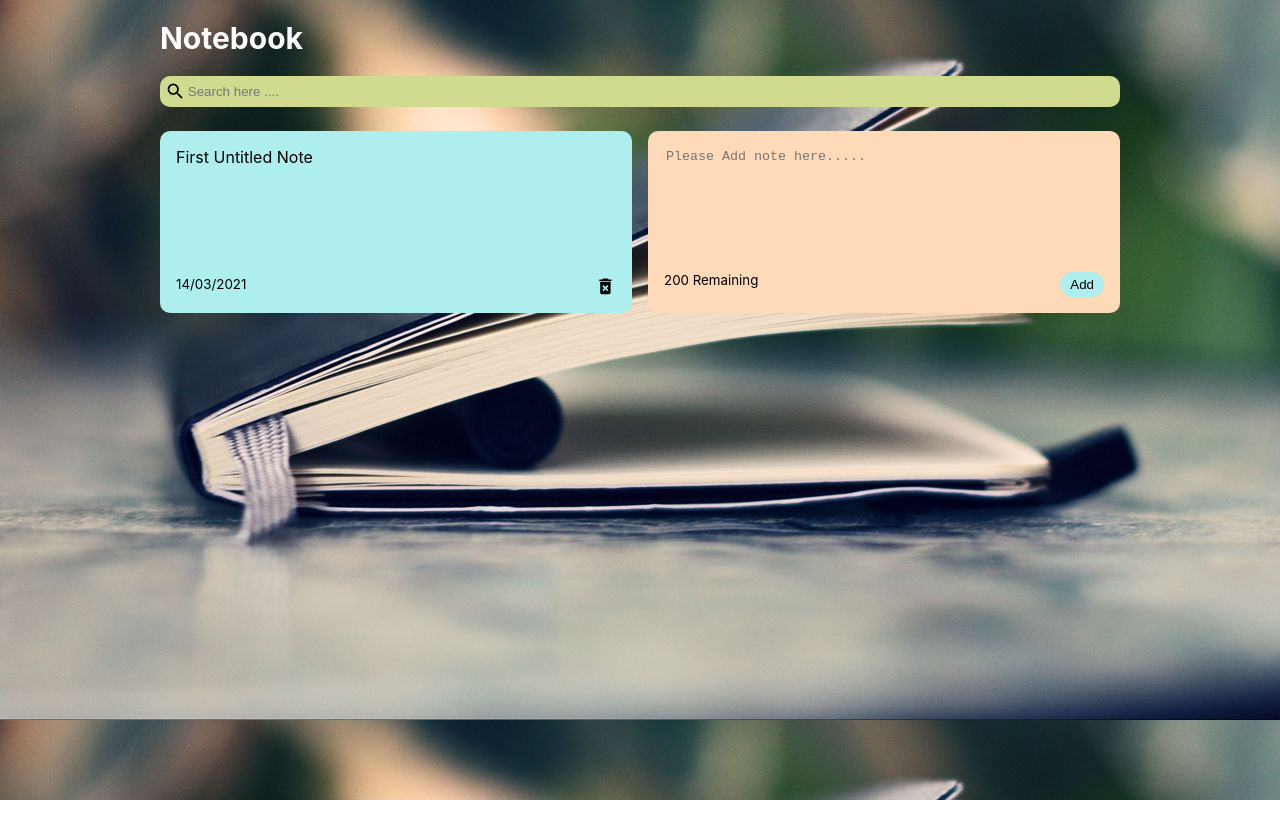
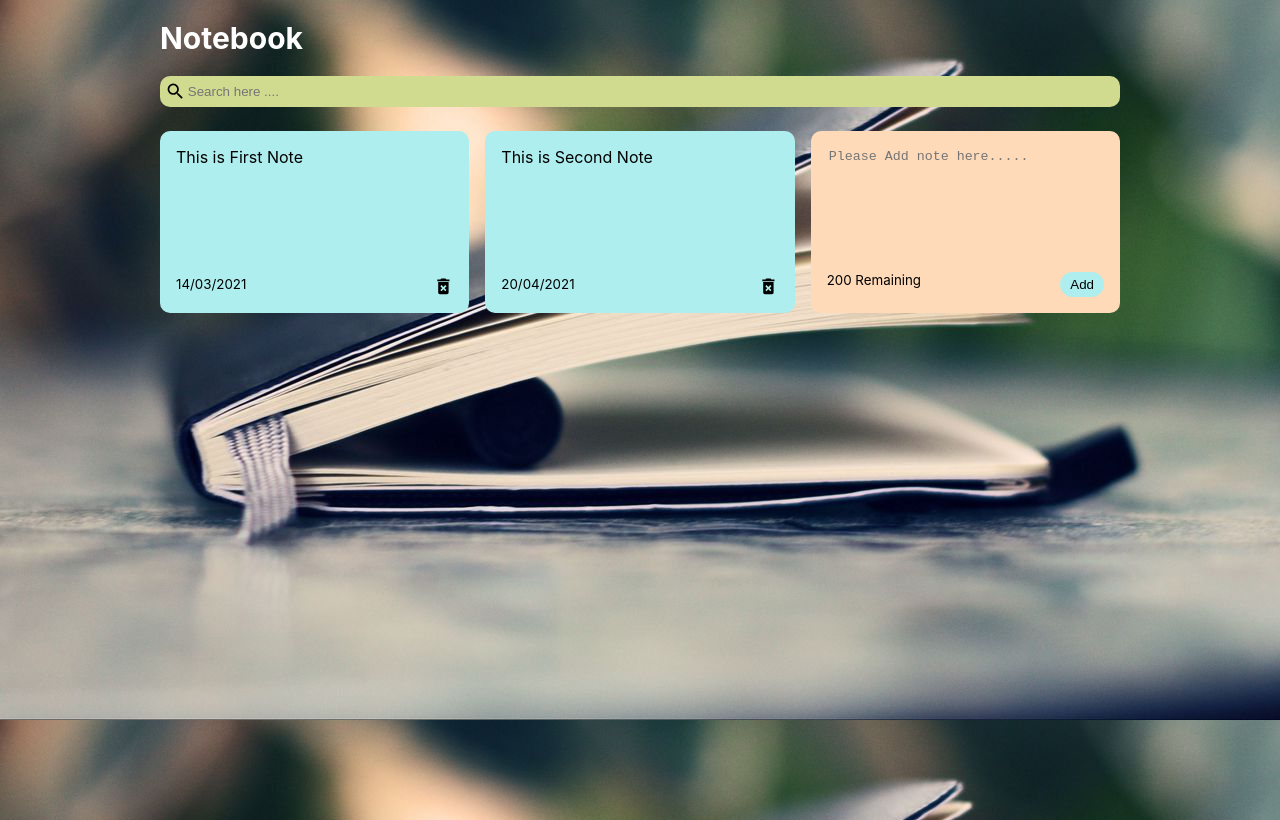
Before and after one commit to kagame8732/Note-App, a React (Create React App) app: page / in a window 1280 px wide. Built offline with nearby package versions, Linux system fonts and the light colour scheme.

Commit message:
other modification

```diff
--- a/src/App.js
+++ b/src/App.js
@@ -1,4 +1,4 @@
-import { useState } from "react";
+import { useState, useEffect } from "react";
 import { nanoid } from "nanoid";
 import NotesList from "./components/NotesList";
 
@@ -8,13 +8,35 @@ const App = () => {
 
   const [notes, setNotes] = useState([{
     id: nanoid(),
-    text: "First Untitled Note",
+    text: "This is First Note",
     date: "14/03/2021",
+  },
+  {
+    id: nanoid(),
+    text: "This is Second Note",
+    date: "20/04/2021",
   },
 
   ])
 
   const [searchText, setSearchText] = useState('');
+
+
+  useEffect(() => {
+    const savedNotes = JSON.parse(localStorage.getItem('react-notes-app-data'));
+
+    if (savedNotes) {
+      setNotes(savedNotes)
+    }
+
+  }, []);
+
+
+
+
+  useEffect(() => {
+    localStorage.setItem('react-notes-app-data', JSON.stringify(notes));
+  }, [notes]);
 
   const addNote = (text) => {
 
@@ -41,8 +63,8 @@ const App = () => {
     <Search handleSearchNote={setSearchText} />
 
     <NotesList notes={notes.filter((note) => note.text.toLowerCase().includes(searchText))}
-    handleAddNote={addNote}
-    handleDeleteNote={deleteNote}
+      handleAddNote={addNote}
+      handleDeleteNote={deleteNote}
     />
 
 
--- a/src/index.css
+++ b/src/index.css
@@ -19,6 +19,7 @@ code {
   margin-left: auto;
   padding-left: 10px;
   padding-right: 10px;
+  min-height: 100vh;
 }
 
 .notes-list {
```
Also changed, not shown: 1 other file (tests, documents, lock files or other folders).
